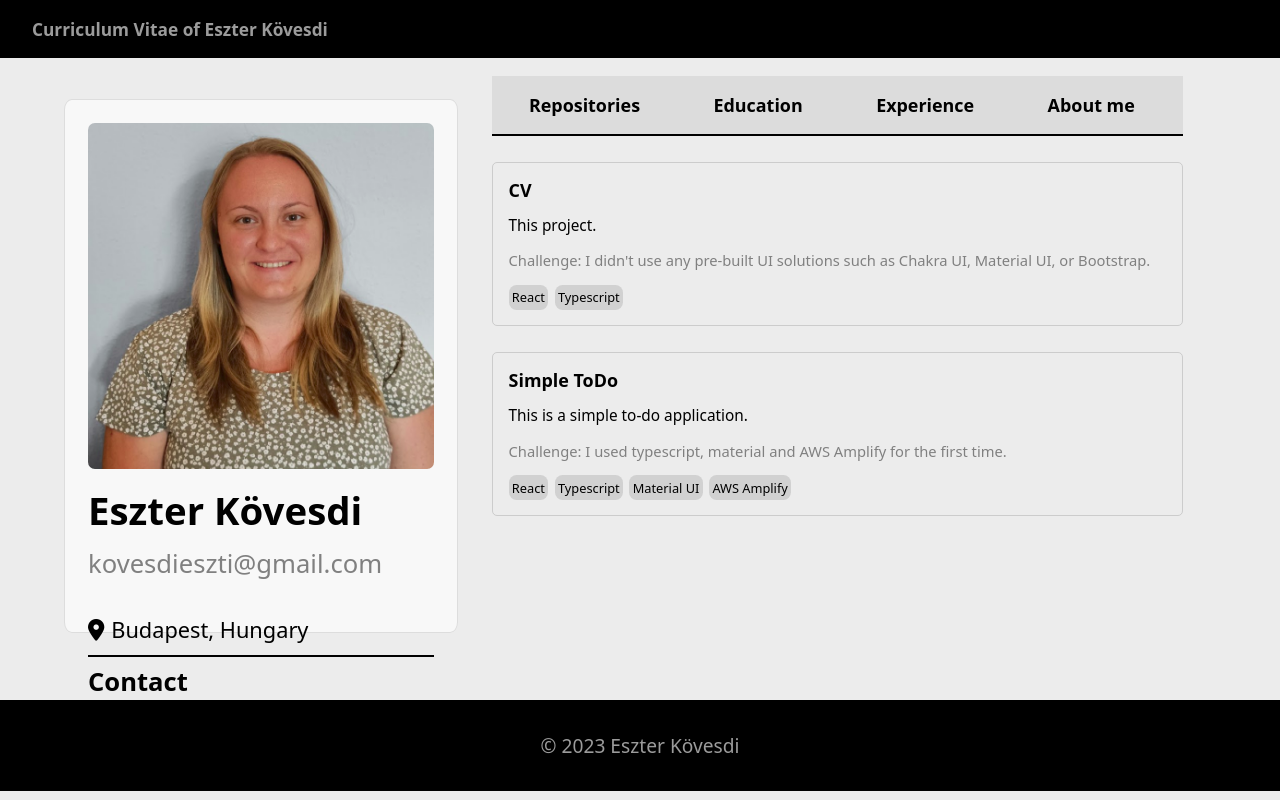
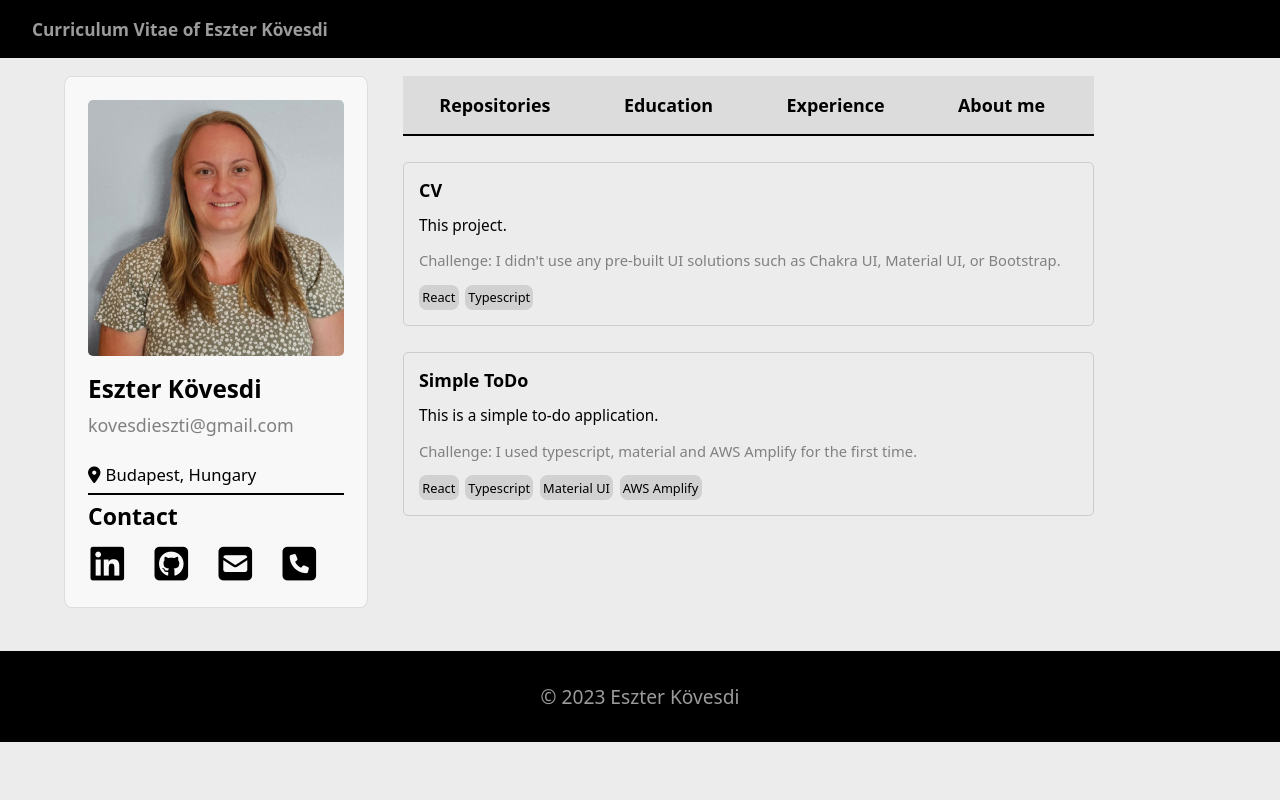
Before and after one commit to kovesdieszter/cv, a React (Create React App) app: page / in a window 1280 px wide. Built offline with nearby package versions, Linux system fonts and the light colour scheme.

Commit message:
fix: remove dead code

```diff
--- a/src/index.css
+++ b/src/index.css
@@ -1,7 +1,6 @@
 * {
   font-family: system-ui, -apple-system, BlinkMacSystemFont, "Segoe UI", Roboto,
     Oxygen, Ubuntu, Cantarell, "Open Sans", "Helvetica Neue", sans-serif;
-  /* background-color: antiquewhite; */
 }
 
 body {
--- a/src/style/AvatarComponent.css
+++ b/src/style/AvatarComponent.css
@@ -1,40 +1,24 @@
-.avatar-container {
-  display: flex;
-  flex-direction: column;
-  align-items: left;
-  width: 30%;
-  min-width: 30%;
-  padding: 2%;
-  background-color: #f8f8f8;
-  border: 1px solid #ddd;
+.avatar img {
+  display: block;
+  max-width: 20vw;
+  max-height: auto;
   border-radius: 2%;
-  margin: 2%;
-}
-
-.avatar img {
-  max-width: 100%;
-  height: auto;
-  border-radius: 2%;
+  margin: 0 0;
 }
 
 .contact-info {
-  margin-top: 3px;
+  margin-top: 0;
   text-align: left;
 }
 
-.contact-info h2 {
-  font-size: 1.5rem;
-  margin-bottom: 2px;
-}
-
 .name {
-  margin: 2% 0;
-  font-size: 3vw;
+  margin-bottom: 1%;
+  font-size: 1.9vw;
 }
 
 .email {
   margin: 3% 0;
-  font-size: 2vw;
+  font-size: 1.4vw;
   color: grey;
 }
 
@@ -43,7 +27,7 @@
 }
 .location {
   margin-top: 10%;
-  font-size: 1.7vw;
+  font-size: 1.3vw;
 }
 
 .contact-title {
@@ -52,7 +36,7 @@
   padding-top: 2%;
   padding-bottom: 2%;
   margin: 3% 0;
-  font-size: 2vw;
+  font-size: 1.8vw;
 }
 .contact-icons {
   display: flex;
@@ -63,14 +47,14 @@
   gap: auto;
 }
 .contact-icons a {
-  margin-right: 3vw;
+  margin-right: 2vw;
   text-align: center;
   flex: 1;
   max-width: calc(30%);
 }
 
 .base-icon {
-  font-size: 4vw;
+  font-size: 3vw;
 }
 
 a:link {
```
